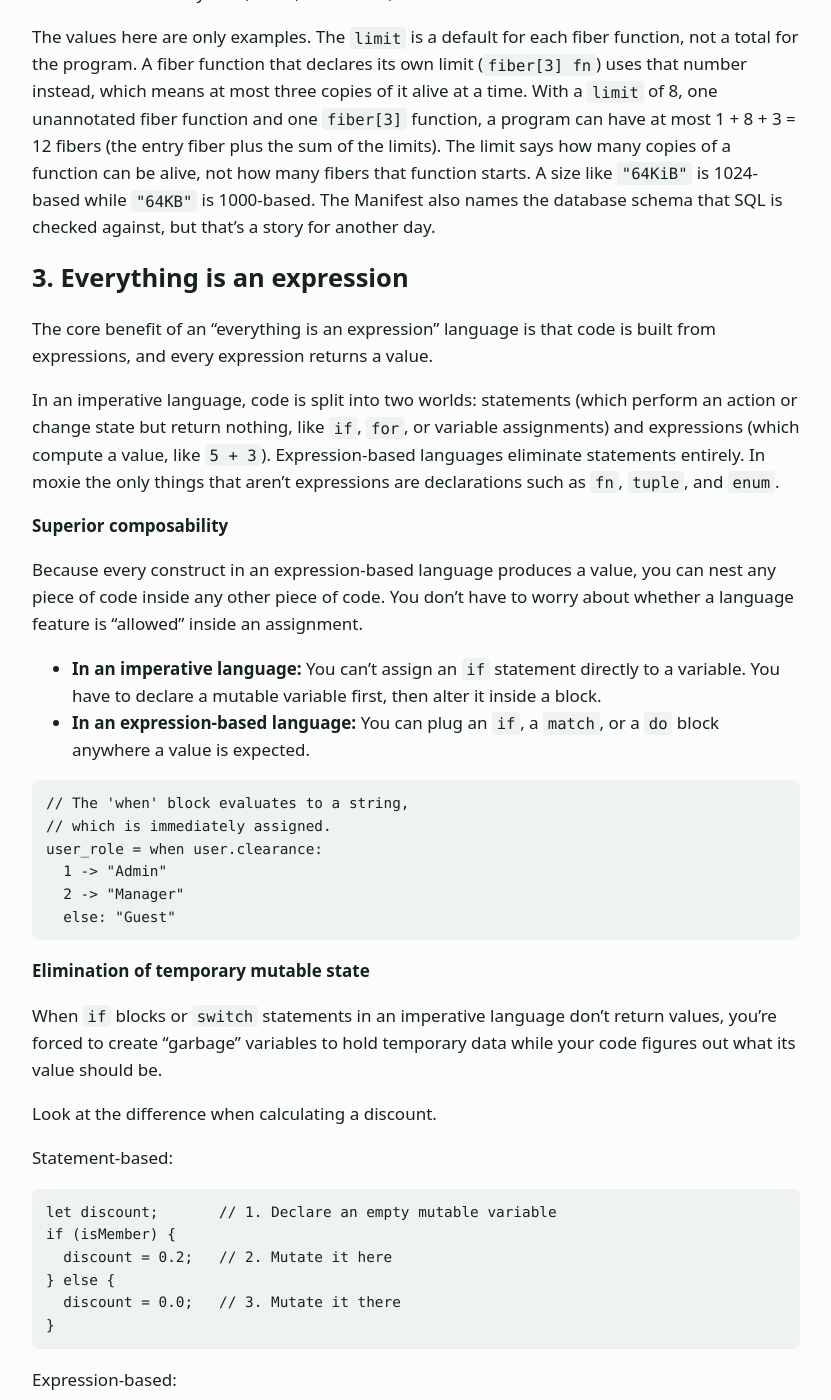
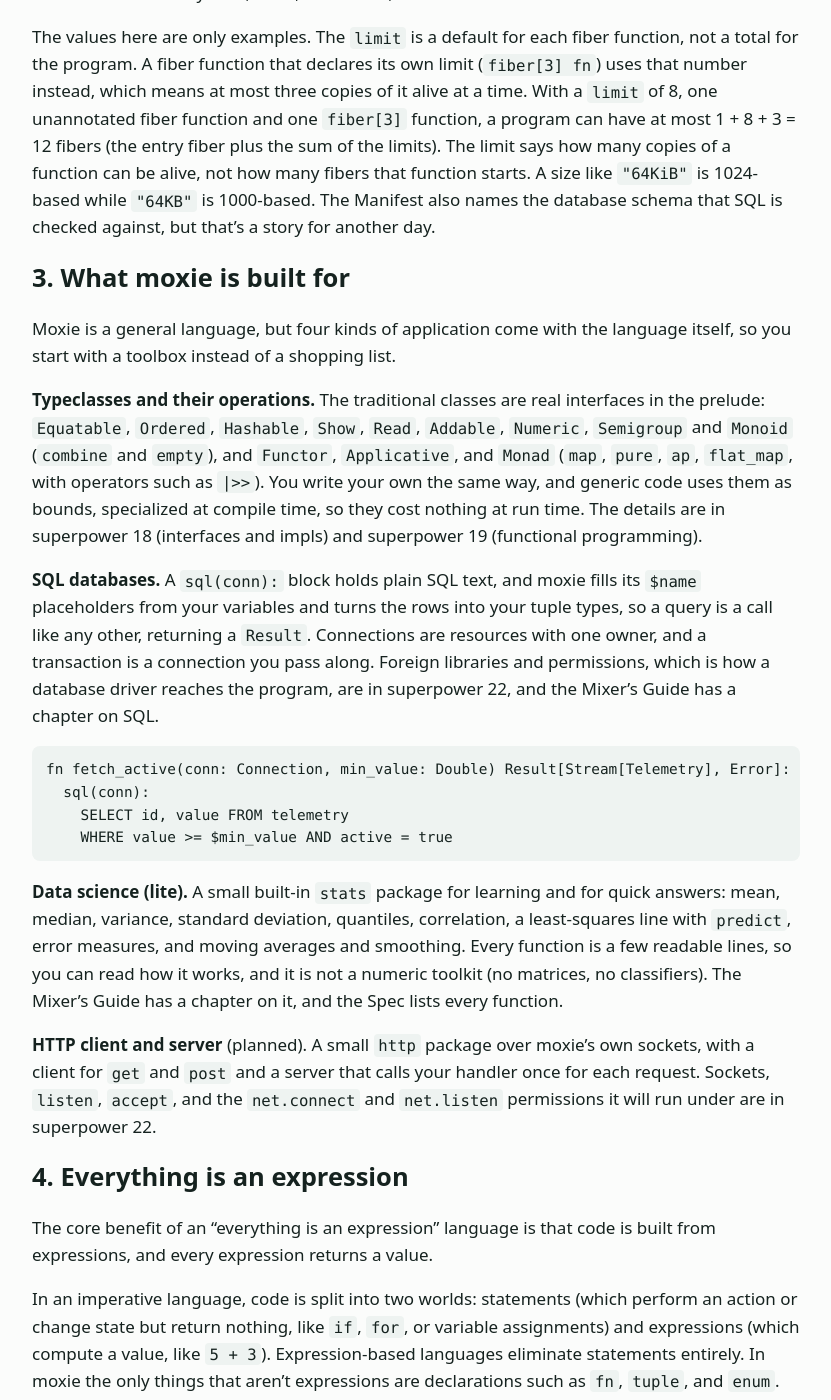
Before and after one commit to slconverse1/moxie, a Jekyll site: the page built from docs/index.md, in a window 1280 px wide and 1400 px high, scrolled down 12975 px. Shown: the whole window, without its empty margins (224-1055 px from the left). Built offline with Jekyll 4.4.1, drawn with Linux system fonts in a browser that asks for light colours; some of the changed text lies outside the part shown.

Commit message:
Intro: superpower on what moxie is built for (typeclasses, SQL, stats, HTTP); renumbered
Co-Authored-By: Claude Sonnet 5.5 <noreply@anthropic.com>
Claude-Session: https://claude.ai/code/session_01XCzUchPRZuBnrDtgjNTTye

````diff
--- a/docs/index.md
+++ b/docs/index.md
@@ -353,11 +353,30 @@ limit = 8
 memory = "64KiB"
 ```
 
-The manifest is also where a program's permissions live (superpower 21): a `[permissions]` table lists what it may read, write, connect to, and load.
+The manifest is also where a program's permissions live (superpower 22): a `[permissions]` table lists what it may read, write, connect to, and load.
 
 The values here are only examples. The `limit` is a default for each fiber function, not a total for the program. A fiber function that declares its own limit (`fiber[3] fn`) uses that number instead, which means at most three copies of it alive at a time. With a `limit` of 8, one unannotated fiber function and one `fiber[3]` function, a program can have at most 1 + 8 + 3 = 12 fibers (the entry fiber plus the sum of the limits). The limit says how many copies of a function can be alive, not how many fibers that function starts. A size like `"64KiB"` is 1024-based while `"64KB"` is 1000-based. The Manifest also names the database schema that SQL is checked against, but that's a story for another day.
 
-## 3. Everything is an expression
+## 3. What moxie is built for
+
+Moxie is a general language, but four kinds of application come with the language itself, so you start with a toolbox instead of a shopping list.
+
+**Typeclasses and their operations.** The traditional classes are real interfaces in the prelude: `Equatable`, `Ordered`, `Hashable`, `Show`, `Read`, `Addable`, `Numeric`, `Semigroup` and `Monoid` (`combine` and `empty`), and `Functor`, `Applicative`, and `Monad` (`map`, `pure`, `ap`, `flat_map`, with operators such as `|>>`). You write your own the same way, and generic code uses them as bounds, specialized at compile time, so they cost nothing at run time. The details are in superpower 18 (interfaces and impls) and superpower 19 (functional programming).
+
+**SQL databases.** A `sql(conn):` block holds plain SQL text, and moxie fills its `$name` placeholders from your variables and turns the rows into your tuple types, so a query is a call like any other, returning a `Result`. Connections are resources with one owner, and a transaction is a connection you pass along. Foreign libraries and permissions, which is how a database driver reaches the program, are in superpower 22, and the Mixer's Guide has a chapter on SQL.
+
+```
+fn fetch_active(conn: Connection, min_value: Double) Result[Stream[Telemetry], Error]:
+  sql(conn):
+    SELECT id, value FROM telemetry
+    WHERE value >= $min_value AND active = true
+```
+
+**Data science (lite).** A small built-in `stats` package for learning and for quick answers: mean, median, variance, standard deviation, quantiles, correlation, a least-squares line with `predict`, error measures, and moving averages and smoothing. Every function is a few readable lines, so you can read how it works, and it is not a numeric toolkit (no matrices, no classifiers). The Mixer's Guide has a chapter on it, and the Spec lists every function.
+
+**HTTP client and server** (planned). A small `http` package over moxie's own sockets, with a client for `get` and `post` and a server that calls your handler once for each request. Sockets, `listen`, `accept`, and the `net.connect` and `net.listen` permissions it will run under are in superpower 22.
+
+## 4. Everything is an expression
 
 The core benefit of an "everything is an expression" language is that code is built from expressions, and every expression returns a value.
 
@@ -588,11 +607,11 @@ println(r.width)
 
 Output: `6.0`, then `6.0`. Here `area` is *computed*: it takes no space in the tuple, and reading it multiplies, while writing it changes `width` to fit. A property can also keep a value of its own and watch it (`did_set(old)` runs after a change, and a setter can refuse a bad value by returning a `Result`), be `lazy` (computed once, on first read), be `static` (belongs to the type), or be made read-only outside the tuple with `priv set`. There is no run-time cost, because every access is specialized and inlined, and moxie/gc and moxie treat properties the same way.
 
-If you want one rule on many fields, such as "keep this between 0 and 100", write it once as a **field delegate** and attach it with `level: Int delegate(Percent)`. Delegates come up with tuples in superpower 7, and the Mixer's Guide has the details. The difference is where the rule lives: a property is written in place and can see the tuple's other fields, while a delegate is a rule shared across fields.
-
-**Properties in interfaces.** An interface can ask for a property too: `name: Type` means "readable", and `property name: Type` with `get` and/or `set` lines says whether it must also be writable. In general terms, the interface says "whatever your type is, I need to be able to ask it for an `area`", and a type can satisfy that with a plain field, a computed property, or a delegate field. Generic code just writes `x.area` and never needs to know which one it got, so a field can become a property later without breaking anyone who relied on it. Interfaces are the subject of superpower 17.
-
-## 9. Pattern matching
+If you want one rule on many fields, such as "keep this between 0 and 100", write it once as a **field delegate** and attach it with `level: Int delegate(Percent)`. Delegates come up with tuples in superpower 8, and the Mixer's Guide has the details. The difference is where the rule lives: a property is written in place and can see the tuple's other fields, while a delegate is a rule shared across fields.
+
+**Properties in interfaces.** An interface can ask for a property too: `name: Type` means "readable", and `property name: Type` with `get` and/or `set` lines says whether it must also be writable. In general terms, the interface says "whatever your type is, I need to be able to ask it for an `area`", and a type can satisfy that with a plain field, a computed property, or a delegate field. Generic code just writes `x.area` and never needs to know which one it got, so a field can become a property later without breaking anyone who relied on it. Interfaces are the subject of superpower 18.
+
+## 10. Pattern matching
 
 A pattern describes the shape of a value. Matching a value against patterns tests that shape, takes the value apart, binds names to the pieces, and runs the code for the first pattern that fits, all in one step. Instead of nesting `if` and `else` tests, you say what the data looks like. In moxie it's `when value:`, and the arms are tried from top to bottom.
 
@@ -1100,7 +1119,7 @@ Output: `9 pear`, then `Pair(first: "one", second: 1)`, then `7`. A few things a
 - **Even type constructors can be parameters.** A parameter written `F[_]` stands for something like `Box` or `Result`, so `fn double_in[F[_]: Monad](m: F[Int])` works for any monad without being written twice.
 - **No cost at run time.** The compiler builds one specialized copy of the function for each set of types it's actually used with. There's no boxing, no run-time type information, and no call through a table. The price is code size, and that's the trade moxie makes on purpose, in keeping with FCFX.
 
-## 17. Interfaces and impls (a.k.a. typeclasses)
+## 18. Interfaces and impls (a.k.a. typeclasses)
 
 An `interface` says what a type can do, and an `impl` says that a type does it. You can implement your own interface for somebody else's type, so you can extend things you don't own. There are bounds (`[T: Ordered + Equatable]`), default method bodies, associated types, properties (a field that can run code, computed or lazy, with observers), and conditional instances. Everything is specialized per use at compile time, so there are no tables at run time.
 
@@ -1114,7 +1133,7 @@ for s in crowd:
 
 If you're a Haskell person: class is `interface`, instance is `impl`, superclass is an embedded interface, and `Functor`, `Applicative`, and `Monad` are real interfaces over type constructors.
 
-## 18. Functional programming
+## 19. Functional programming
 
 You already know the toolbox. Here's how it looks in moxie.
 
@@ -1352,7 +1371,7 @@ The fine print:
 - **Cancelling is a request.** A `Cancel` token is passed to the fiber, which ends itself when it sees the token in a `select` arm or a check. Nothing is killed mid-statement, and a fiber that never looks keeps running.
 - **Everything shares one thread.** A long computation in one fiber holds up the others until it parks.
 
-## 21. The outside world
+## 22. The outside world
 
 Moxie programs read, write, and call C, and every one of those goes through a value you can see.
 
@@ -1480,11 +1499,11 @@ pure fn peek(a: Atom[Int]) Int:
 
 The compiler rejects a body that does more than it declared, and it rejects a declaration the body no longer earns, so a stale `prints` can't linger after the print is gone. An interface member can be declared the same way, and then the declaration is an upper bound: an impl may do less, never more, and code that calls through the interface is checked against it. Debugging output (`dbg`, `trace`) is exempt and is removed from release builds, but `println` is real output and counts.
 
-Purity isn't only a label. `swap`, `debug_assert`, contract conditions, and the compile-time evaluation of your own functions (superpower 25) all require a pure function, with or without the word. That's what lets the compiler run your code while it checks your code.
-
-Effects say what code *does*. Permissions (superpower 21) say what a program is *allowed to reach*. The two meet at the edges: a call that uses the system is an effect, and whether it may touch the file system or the network is a permission the program was given.
-
-## 24. Contracts
+Purity isn't only a label. `swap`, `debug_assert`, contract conditions, and the compile-time evaluation of your own functions (superpower 26) all require a pure function, with or without the word. That's what lets the compiler run your code while it checks your code.
+
+Effects say what code *does*. Permissions (superpower 22) say what a program is *allowed to reach*. The two meet at the edges: a call that uses the system is an effect, and whether it may touch the file system or the network is a permission the program was given.
+
+## 25. Contracts
 
 A contract states what a function needs and what it promises, in the code instead of a comment. `requires` is a precondition the caller must meet, `ensures` is a postcondition the function guarantees (it may name `result`), and `invariant` is a condition every value of a tuple type must satisfy:
 
````
Also changed, not shown: other parts of docs/index.md (+19 -19 lines), docs/gc/index.md (+53 -34 lines).
